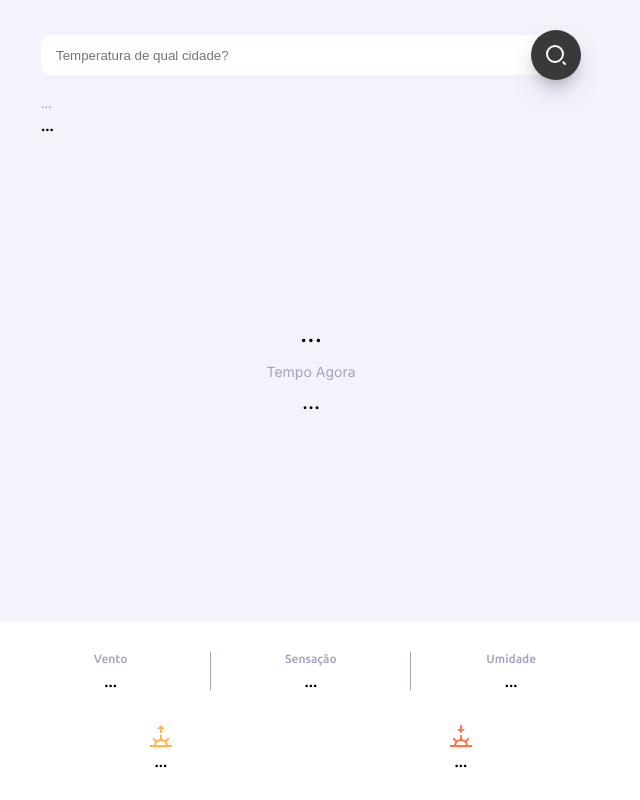
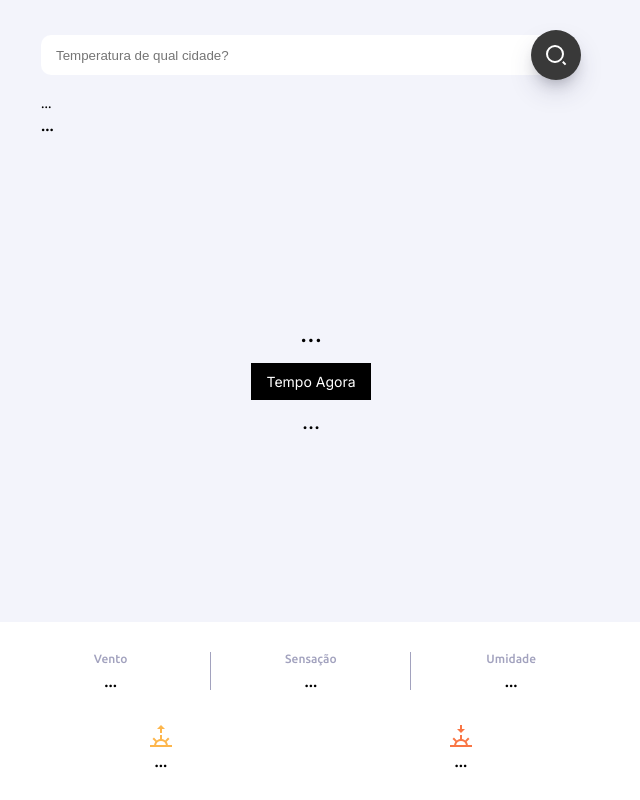
Before and after one commit to romulofrontend/app-snapclima, a plain HTML site: page index.html in a window 1280 px wide. Shown: the whole page, without its empty margins (329-969 px from the left). Drawn offline with Linux system fonts and the light colour scheme.

Commit message:
css ajustes de cores no layout

```diff
--- a/css/style.css
+++ b/css/style.css
@@ -75,7 +75,7 @@ body{
 .header__current-date{
   margin-bottom: 5px;
   font-size: 14px;
-  color: #a2a2be;
+  color: #000;
 }
 
 .header__city-name{
@@ -102,6 +102,7 @@ body{
   font-size: 24px;
   font-weight: 500;
   color: #000;
+  text-transform: Capitalize;;
 }
 
 .current-temperature__description::first-letter{
@@ -111,8 +112,10 @@ body{
 .current-temperature__info-label{
   margin-bottom: 10px;
   font-size: 14px;
-  color: #a2a2be;
   text-transform: capitalize;
+  background: #000;
+  padding: 10px 15px;
+  color: #fff;
 }
 
 .current-temperature__current-temperature{
```
